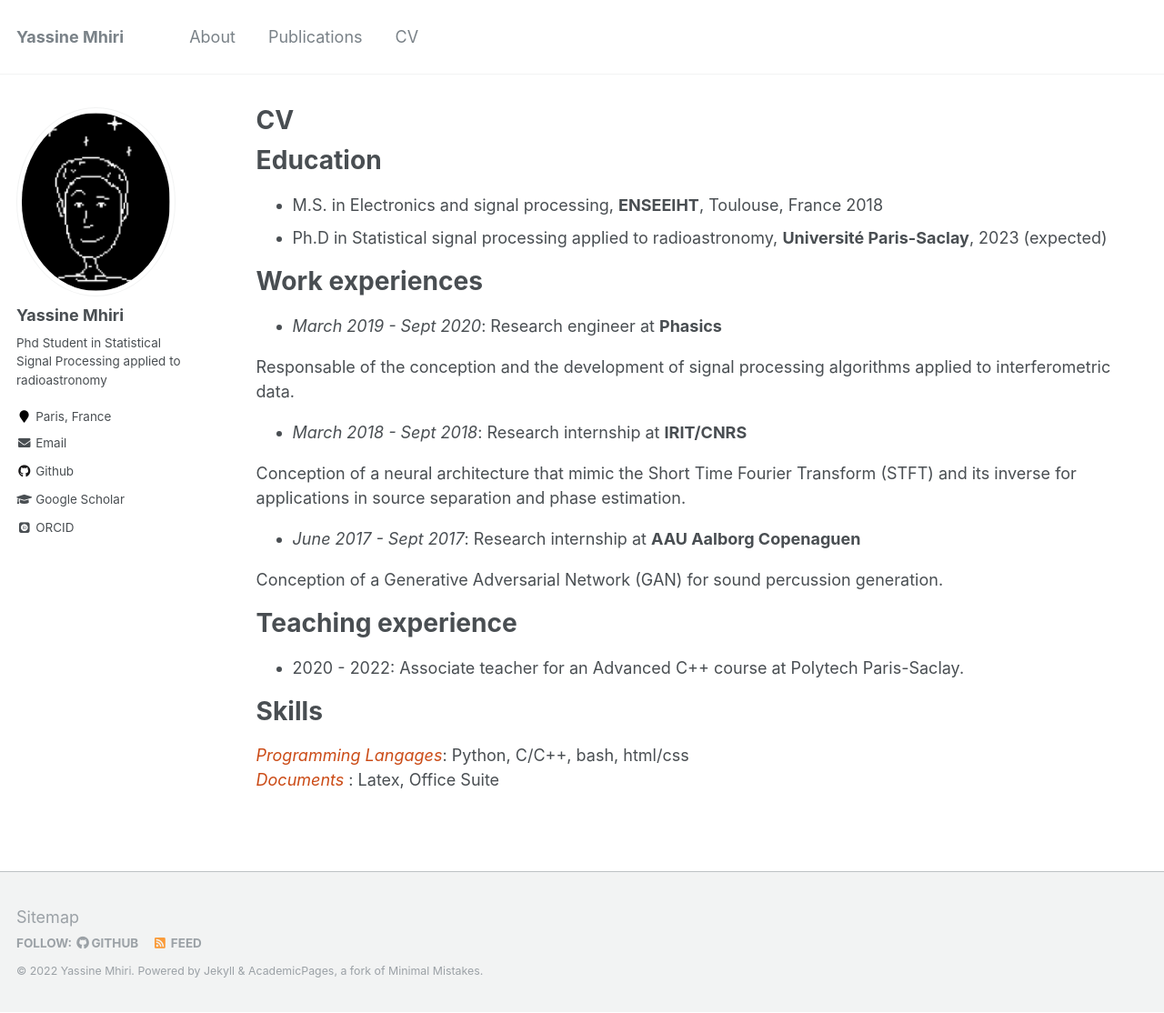
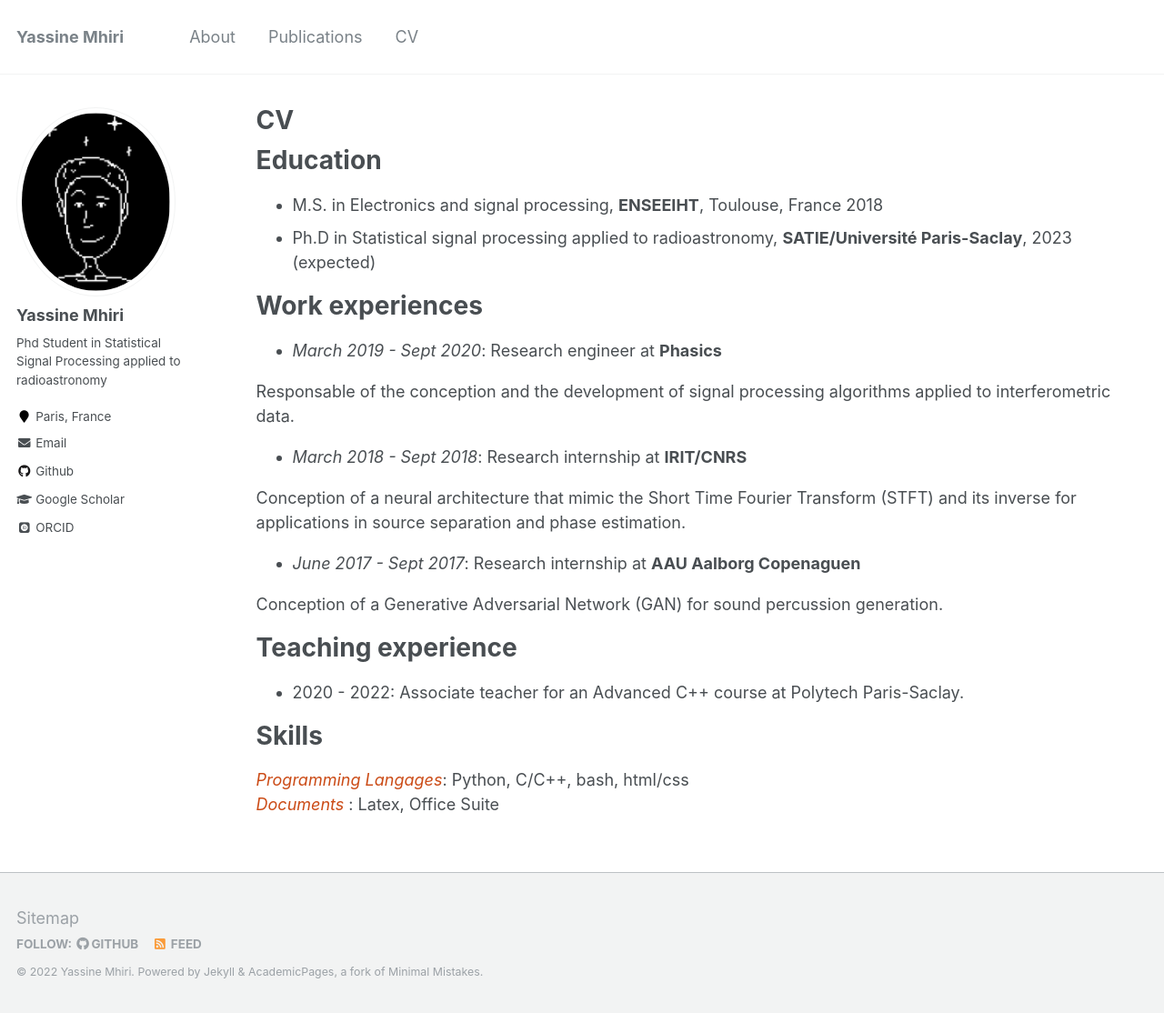
Before and after one commit to y-mhiri/y-mhiri.github.io, a Jekyll site: the page built from _pages/cv.md, in a window 1280 px wide and 1114 px high. Shown: the whole window at 91% size. Built offline with Jekyll 4.4.1, drawn with Linux system fonts in a browser that asks for light colours; some web fonts are replaced.

Commit message:
update cv

```diff
--- a/_pages/cv.md
+++ b/_pages/cv.md
@@ -12,7 +12,7 @@ Education
 ======
 
 * M.S. in Electronics and signal processing, **ENSEEIHT**, Toulouse, France 2018
-* Ph.D in Statistical signal processing applied to radioastronomy, **Université Paris-Saclay**, 2023 (expected)
+* Ph.D in Statistical signal processing applied to radioastronomy, **SATIE/Université Paris-Saclay**, 2023 (expected)
 
 Work experiences
 ======
```
